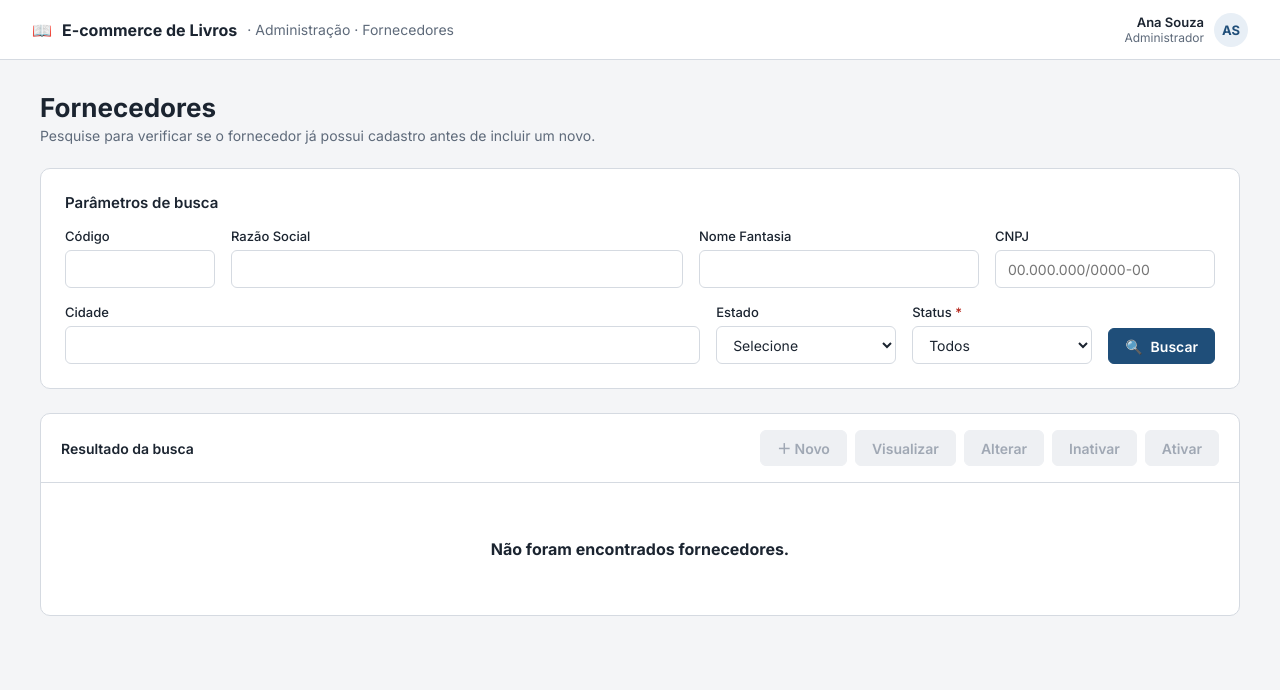
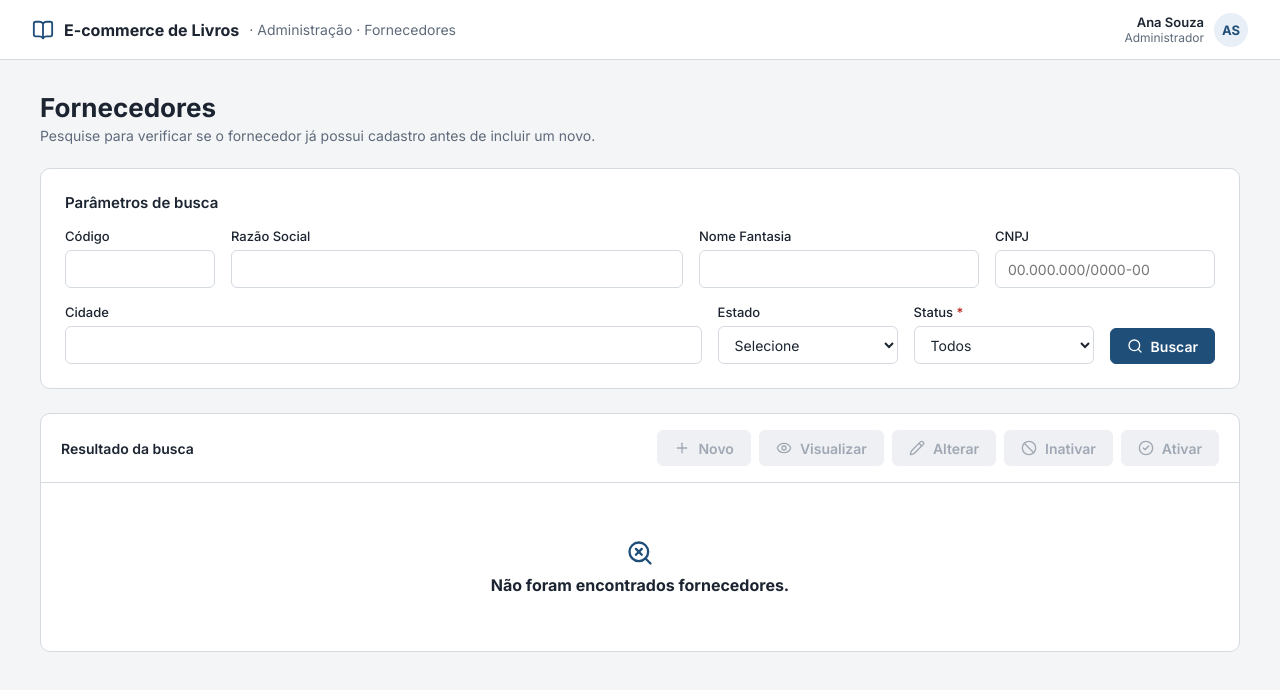
Before and after one commit to fullmetalpedro/les-cdu01-fornecedores, a plain HTML site: page src/index.html in a window 1280 px wide. Drawn offline with nearby package versions, Linux system fonts and the light colour scheme; a script that the page names is missing.

Commit message:
Troca emojis por ícones Lucide na busca
Co-Authored-By: Claude Opus 5.5 <noreply@anthropic.com>

```diff
--- a/src/css/estilo.css
+++ b/src/css/estilo.css
@@ -170,3 +170,9 @@ input[readonly], input:disabled, select:disabled, textarea[readonly] {
   color: var(--muted); text-align: center;
 }
 .mensagem strong { color: var(--text); font-size: 16px; }
+
+/* ---------- Ícones (Lucide) ---------- */
+.icone { width: 16px; height: 16px; flex: none; stroke-width: 2; }
+svg.icone { display: inline-block; }
+.topbar__logo { width: 22px; height: 22px; color: var(--primary); }
+.icone--grande { width: 28px; height: 28px; color: var(--primary); }
--- a/src/index.html
+++ b/src/index.html
@@ -13,7 +13,7 @@
   <!-- P3: identificação do usuário autenticado em todas as telas do cadastro -->
   <header class="topbar">
     <div class="topbar__marca">
-      <span class="topbar__logo" aria-hidden="true">📖</span>
+      <i data-lucide="book-open" class="icone topbar__logo" aria-hidden="true"></i>
       <strong>E-commerce de Livros</strong>
       <span class="topbar__area">· Administração · Fornecedores</span>
     </div>
@@ -74,7 +74,7 @@
         </div>
         <!-- P1.2 · Permissão de acesso: FORNECEDOR_CONSULTAR -->
         <button type="submit" id="btnBuscar" class="botao botao--primario" data-permissao="FORNECEDOR_CONSULTAR">
-          <span aria-hidden="true">🔍</span> Buscar
+          <i data-lucide="search" class="icone" aria-hidden="true"></i> Buscar
         </button>
       </div>
     </form>
@@ -84,11 +84,11 @@
       <div class="resultado__barra">
         <h2 id="lblContagem" class="resultado__contagem">Resultado da busca</h2>
         <div class="resultado__acoes" role="toolbar" aria-label="Ações do fornecedor">
-          <button type="button" id="btnNovo" class="botao" data-permissao="FORNECEDOR_INCLUIR" disabled>＋ Novo</button>
-          <button type="button" id="btnVisualizar" class="botao" data-permissao="FORNECEDOR_CONSULTAR" disabled>Visualizar</button>
-          <button type="button" id="btnAlterar" class="botao" data-permissao="FORNECEDOR_ALTERAR" disabled>Alterar</button>
-          <button type="button" id="btnInativar" class="botao botao--perigo" data-permissao="FORNECEDOR_INATIVAR" disabled>Inativar</button>
-          <button type="button" id="btnAtivar" class="botao botao--sucesso" data-permissao="FORNECEDOR_ATIVAR" disabled>Ativar</button>
+          <button type="button" id="btnNovo" class="botao" data-permissao="FORNECEDOR_INCLUIR" disabled><i data-lucide="plus" class="icone" aria-hidden="true"></i> Novo</button>
+          <button type="button" id="btnVisualizar" class="botao" data-permissao="FORNECEDOR_CONSULTAR" disabled><i data-lucide="eye" class="icone" aria-hidden="true"></i> Visualizar</button>
+          <button type="button" id="btnAlterar" class="botao" data-permissao="FORNECEDOR_ALTERAR" disabled><i data-lucide="pencil" class="icone" aria-hidden="true"></i> Alterar</button>
+          <button type="button" id="btnInativar" class="botao botao--perigo" data-permissao="FORNECEDOR_INATIVAR" disabled><i data-lucide="ban" class="icone" aria-hidden="true"></i> Inativar</button>
+          <button type="button" id="btnAtivar" class="botao botao--sucesso" data-permissao="FORNECEDOR_ATIVAR" disabled><i data-lucide="circle-check" class="icone" aria-hidden="true"></i> Ativar</button>
         </div>
       </div>
 
@@ -110,11 +110,13 @@
 
       <!-- E3: nenhum fornecedor encontrado, exibido na própria tela de pesquisa -->
       <div id="msgNenhumEncontrado" class="mensagem" role="status" hidden>
+        <i data-lucide="search-x" class="icone icone--grande" aria-hidden="true"></i>
         <strong>Não foram encontrados fornecedores.</strong>
       </div>
     </section>
   </main>
 
+  <script src="https://unpkg.com/lucide@0.469.0/dist/umd/lucide.min.js"></script>
   <script src="js/dominios.js"></script>
   <script src="js/mock-fornecedores.js"></script>
   <script src="js/status.js" onerror="this.remove()"></script>
--- a/src/js/busca.js
+++ b/src/js/busca.js
@@ -230,6 +230,7 @@
   botoes.ativar.addEventListener("click", () => abrirStatus("ativar"));
 
   // ---------- Inicialização ----------
+  if (window.lucide) lucide.createIcons();
   exibirUsuario();
   carregarEstados();
   restaurarParametros();
```
